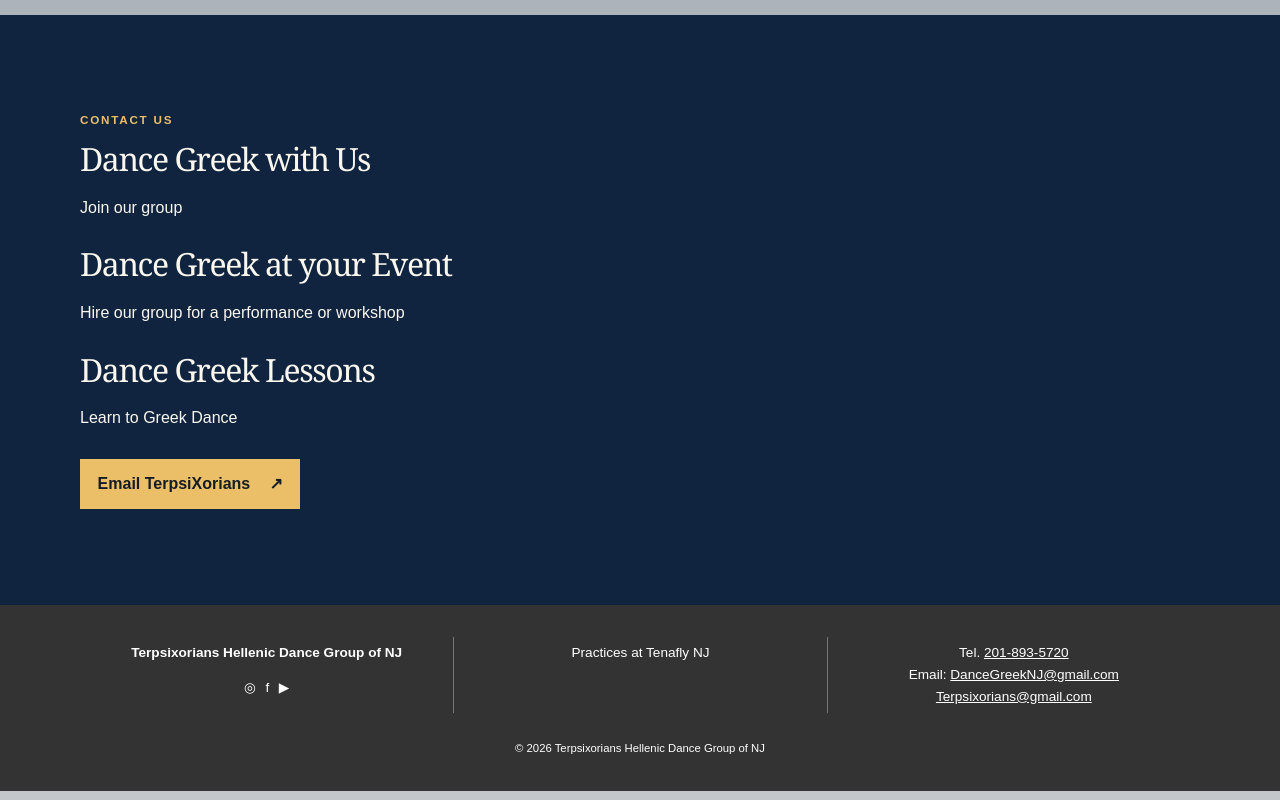
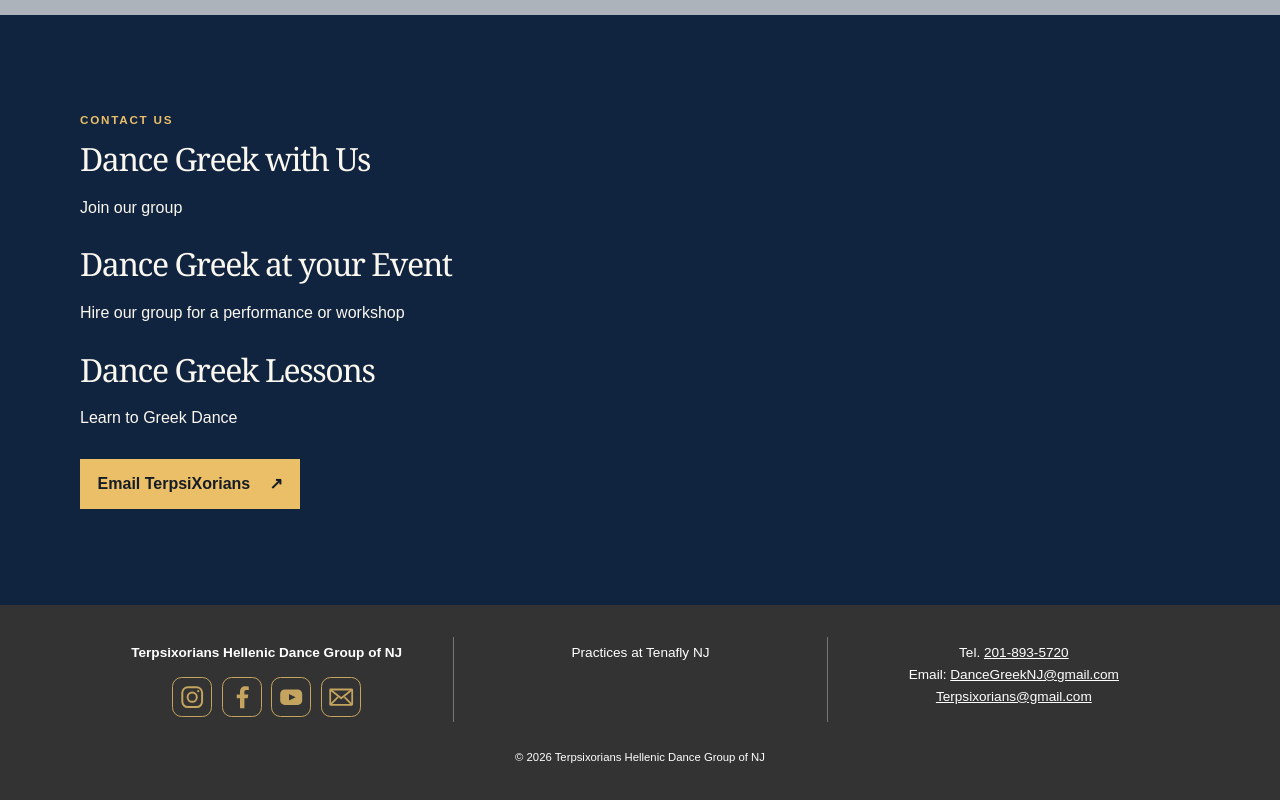
Before and after one commit to terpsixorians/dancegreek, a plain HTML site: page index.html in a window 1280 px wide. Shown: the part 2015-2815 px from the top of the page. Drawn offline with Linux system fonts and the light colour scheme.

Commit message:
Add card-style social icons with Instagram YouTube and email links

```diff
--- a/index.html
+++ b/index.html
@@ -93,9 +93,10 @@
       <div>
         <strong>Terpsixorians Hellenic Dance Group of NJ</strong>
         <div class="footer-social" aria-label="Social platforms">
-          <span title="Instagram" aria-label="Instagram" role="img">◎</span>
-          <span title="Facebook" aria-label="Facebook" role="img">f</span>
-          <span title="YouTube" aria-label="YouTube" role="img">▶</span>
+                    <a href="https://www.instagram.com/dancegreeknj/" aria-label="Instagram @DanceGreekNJ" title="Instagram @DanceGreekNJ" target="_blank" rel="noopener noreferrer"><svg viewBox="0 0 24 24" fill="none" stroke="currentColor" stroke-width="1.8" aria-hidden="true"><rect x="3" y="3" width="18" height="18" rx="5"/><circle cx="12" cy="12" r="4.2"/><circle cx="17.5" cy="6.5" r="1" fill="currentColor" stroke="none"/></svg></a>
+          <span title="Facebook — TerpsiXorians Hellenic Dance Group" aria-label="Facebook — TerpsiXorians Hellenic Dance Group" role="img" style="display:grid;place-items:center;width:2.5rem;height:2.5rem;border:1.5px solid #c4a45e;border-radius:.6rem;color:#c4a45e;"><svg viewBox="0 0 24 24" fill="currentColor" aria-hidden="true"><path d="M14 22v-9h3l.5-3.5H14V7.3c0-1 .3-1.8 1.8-1.8H18V2.3a22 22 0 0 0-3-.3c-3 0-5 1.8-5 5.1v2.4H7V13h3v9z"/></svg></span>
+          <a href="https://www.youtube.com/@DanceGreekNJ" aria-label="YouTube @DanceGreekNJ" title="YouTube @DanceGreekNJ" target="_blank" rel="noopener noreferrer"><svg viewBox="0 0 24 24" aria-hidden="true"><rect x="2" y="5" width="20" height="14" rx="4" fill="currentColor"/><path d="m10 9 6 3-6 3z" fill="#333"/></svg></a>
+          <a href="mailto:DanceGreekNJ@gmail.com" aria-label="Email DanceGreekNJ@gmail.com" title="Email DanceGreekNJ@gmail.com"><svg viewBox="0 0 24 24" fill="none" stroke="currentColor" stroke-width="1.6" stroke-linejoin="round" aria-hidden="true"><rect x="2" y="5" width="20" height="14" rx=".5"/><path d="m2 5 10 8L22 5M2 19l7-7m13 7-7-7"/></svg></a>
         </div>
       </div>
       <div>Practices at Tenafly NJ</div>
```
